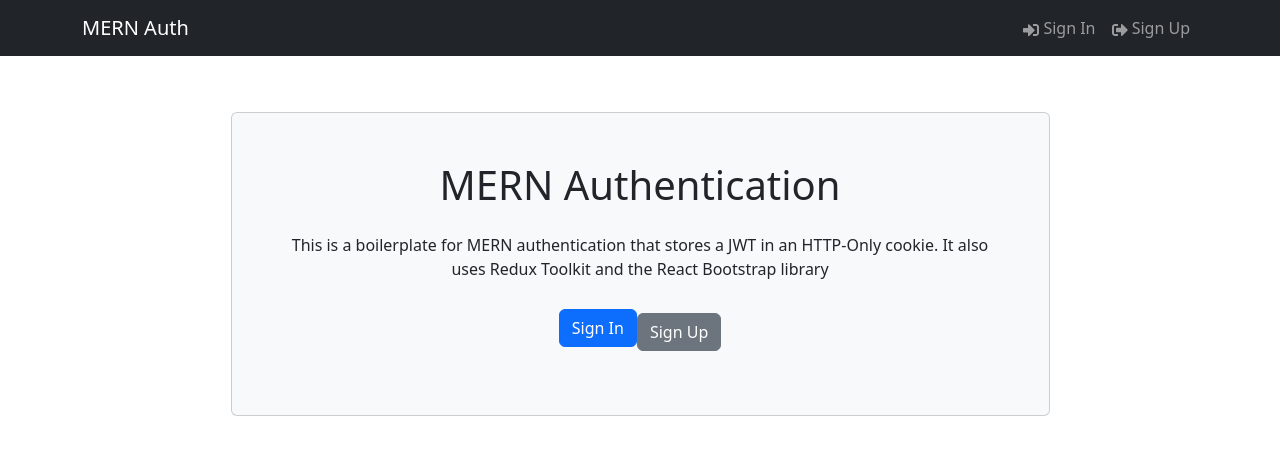
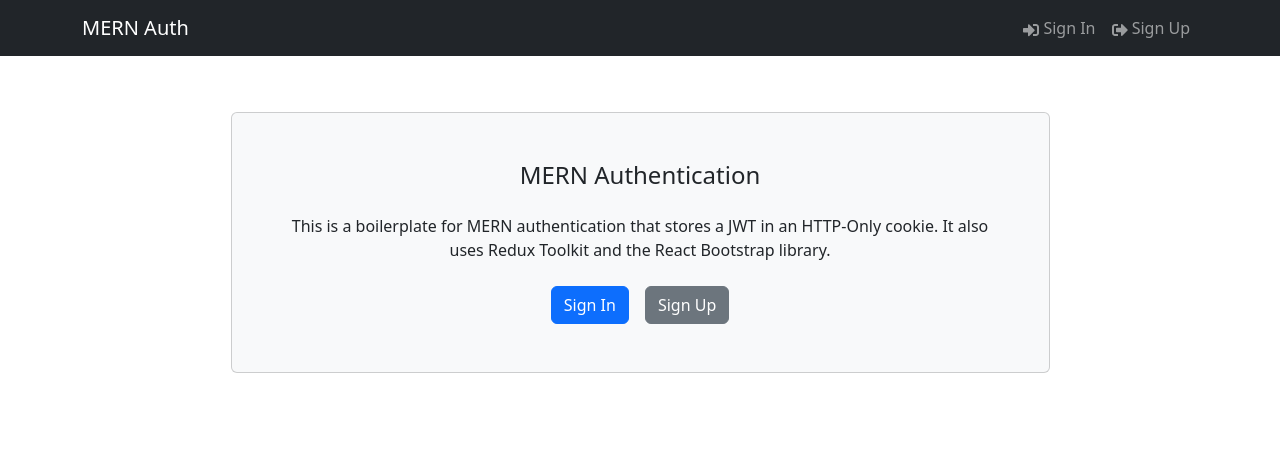
Before and after one commit to Muhammad-Mukarram-Asad/Complete-MERN-Auth, a React (Vite) app in the folder frontend/: page / in a window 1280 px wide. Shown: the top 454 px of the page. Built offline with nearby package versions, Linux system fonts and the light colour scheme.

Commit message:
New changed did i related to UI and some functionality

```diff
--- a/frontend/src/components/Header.jsx
+++ b/frontend/src/components/Header.jsx
@@ -11,10 +11,12 @@
 
 const Header = () => {
     const { userInfo } = useSelector((state) => state.auth);
+    console.log("userInfo", userInfo);
 
     const dispatch = useDispatch();
     const navigate = useNavigate();
 
+    // You can write any name in square brackets for calling the function
     const [logoutApiCall] = useLogoutMutation();
 
     const logoutHandler = async () => {
--- a/frontend/src/components/Hero.jsx
+++ b/frontend/src/components/Hero.jsx
@@ -6,16 +6,19 @@
     <div className=" py-5">
       <Container className="d-flex justify-content-center">
         <Card className="p-5 d-flex flex-column align-items-center hero-card bg-light w-75">
-          <h1 className="text-center mb-4">MERN Authentication</h1>
-          <p className="text-center mb-4">
+          <h1 className="text-center mb-4 fs-4 fs-md-3 fs-lg-2 fs-xl-1">
+            MERN Authentication
+          </h1>
+          <p className="text-center mb-4 fs-6 fs-md-5 fs-lg-4">
             This is a boilerplate for MERN authentication that stores a JWT in
             an HTTP-Only cookie. It also uses Redux Toolkit and the React
-            Bootstrap library
+            Bootstrap library.
           </p>
-          <div className="d-flex flex-column flex-md-row justify-content-center align-items-center ">
+
+          <div className="d-flex flex-column flex-md-row justify-content-center align-items-center">
             <LinkContainer to="/login">
               <Nav.Link>
-                <Button variant="primary" className="me-sm-0  mb-md-3">
+                <Button variant="primary" className="me-md-3 mb-3 mb-md-0">
                   Sign In
                 </Button>
               </Nav.Link>
@@ -23,7 +26,7 @@
 
             <LinkContainer to="/register">
               <Nav.Link>
-                <Button variant="secondary" className="mb-md-3 mt-2">
+                <Button variant="secondary" className="ml-md-3">
                   Sign Up
                 </Button>
               </Nav.Link>
--- a/frontend/src/screens/LoginScreen.jsx
+++ b/frontend/src/screens/LoginScreen.jsx
@@ -30,9 +30,11 @@
 @remarks — If you need to access the error or success payload immediately after a mutation, you can chain .unwrap().
 */
     try {
-      const res = await login({ email, password }).unwrap();
-      dispatch(setCredentials({ ...res }));
-      console.log("Login Success", res);
+      const res = await login({email, password }).unwrap();
+      let name = res.userData.name;
+      const userData = { name,email };
+      dispatch(setCredentials(userData));
+      toast.success("Login Success");
       navigate("/");
     } catch (err) {
       toast.error(err?.data?.message || err.error);
--- a/frontend/src/screens/ProfileScreen.jsx
+++ b/frontend/src/screens/ProfileScreen.jsx
@@ -1,5 +1,5 @@
 import { useState, useEffect } from 'react';
-// import { Link, useNavigate } from 'react-router-dom';
+import { useNavigate } from 'react-router-dom';
 import { Form, Button } from 'react-bootstrap';
 import { useDispatch, useSelector } from 'react-redux';
 import FormContainer from '../components/FormContainer';
@@ -15,6 +15,7 @@
   const [confirmPassword, setConfirmPassword] = useState('');
 
   const dispatch = useDispatch();
+  const navigate = useNavigate();
 
   const { userInfo } = useSelector((state) => state.auth);
 
@@ -37,9 +38,12 @@
           email,
           password,
         }).unwrap();
-        console.log(res);
-        dispatch(setCredentials({...res}));
+
+        console.log("Profile updated successfully", res);
+        dispatch(setCredentials({name, email}));
         toast.success('Profile updated successfully');
+        navigate("/")
+
       } catch (err) {
         toast.error(err?.data?.message || err.error);
       }
@@ -72,7 +76,7 @@
           <Form.Label>Password</Form.Label>
           <Form.Control
             type='password'
-            placeholder='Enter password'
+            placeholder='Enter New password'
             value={password}
             onChange={(e) => setPassword(e.target.value)}
           ></Form.Control>
@@ -82,7 +86,7 @@
           <Form.Label>Confirm Password</Form.Label>
           <Form.Control
             type='password'
-            placeholder='Confirm password'
+            placeholder='Confirm New password'
             value={confirmPassword}
             onChange={(e) => setConfirmPassword(e.target.value)}
           ></Form.Control>
--- a/frontend/src/screens/RegisterScreen.jsx
+++ b/frontend/src/screens/RegisterScreen.jsx
@@ -18,14 +18,6 @@
   const navigate = useNavigate();
   const dispatch = useDispatch();
   const [register, { isLoading }] = useRegisterMutation();
-
-  useEffect (() => {
-    if (isLoading) {
-      toast.loading("Loading...");
-    } else {
-      toast.dismiss();
-    }
-  }, [isLoading])
 
   const submitHandler = async (e) => {
     e.preventDefault();
```
Also changed, not shown: 3 other files (tests, documents, lock files or other folders).
